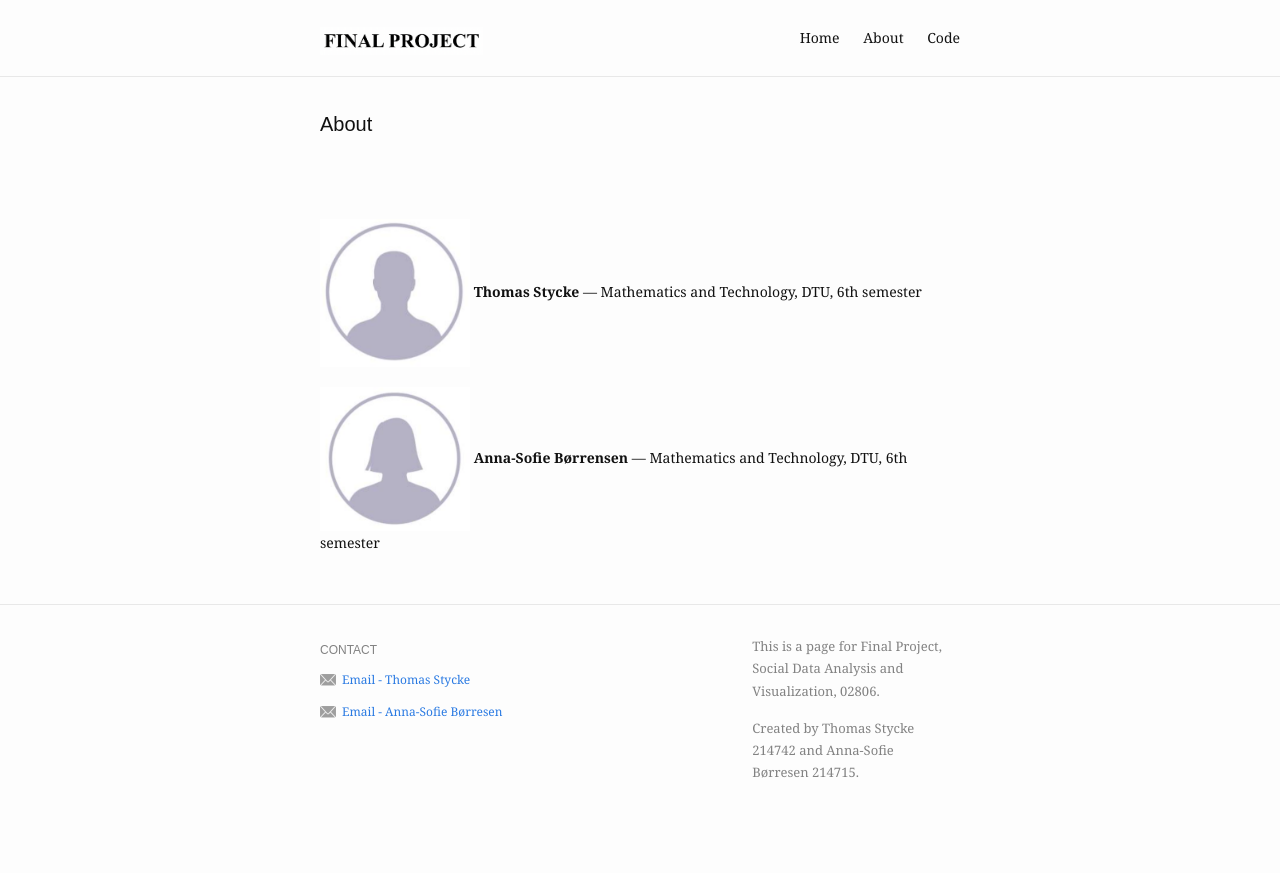
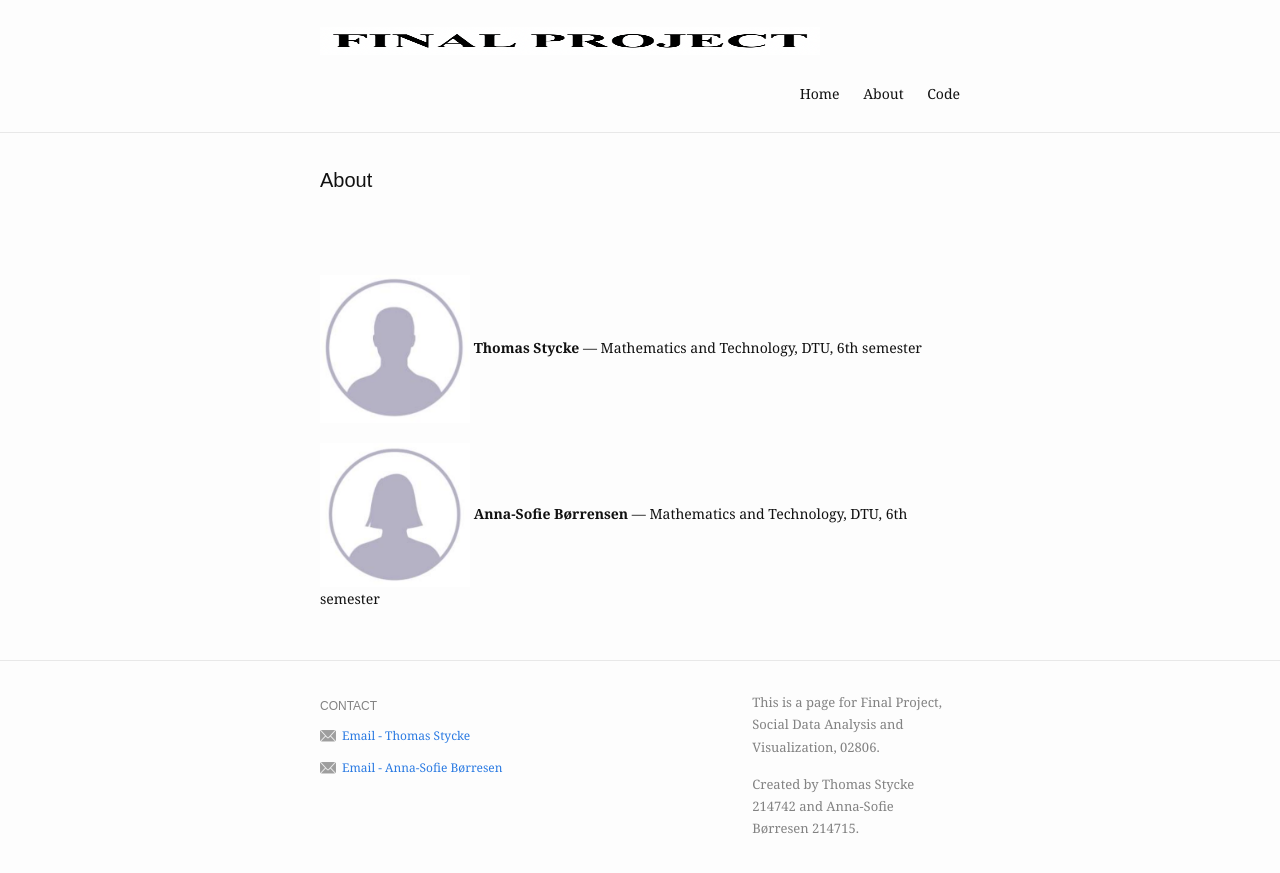
Before and after one commit to Thomasstycke/Thomasstycke.github.io, a Jekyll site: the page built from about.md, in a window 1280 px wide. Shown: the top 873 px of the page. Built offline with Jekyll 4.4.1, drawn with Linux system fonts in a browser that asks for light colours.

```diff
--- a/_includes/header.html
+++ b/_includes/header.html
@@ -1,7 +1,7 @@
 <header class="site-header">
   <div class="wrapper">
     <a class="site-title" href="{{ "" | prepend: site.baseurl | prepend: site.url }}/">
-      <img src="{{ "/assets/img/title.png" | absolute_url }}" alt="{{ site.title }}" />
+      <img src="{{ "/assets/img/title.png" | absolute_url }}" alt="{{ site.title }}" width="500" height="300" />
     </a>
 
     <nav class="site-nav">
```
Also changed, not shown: 2 other files.
